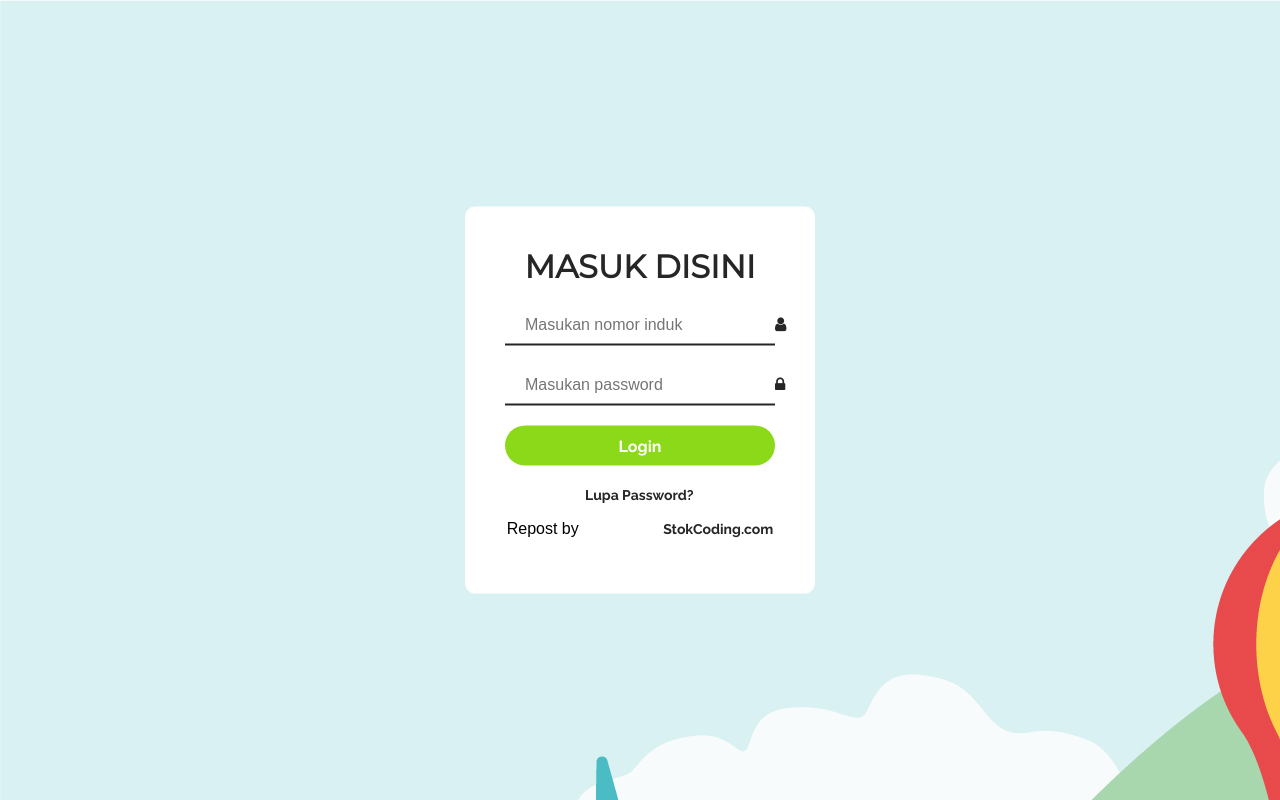
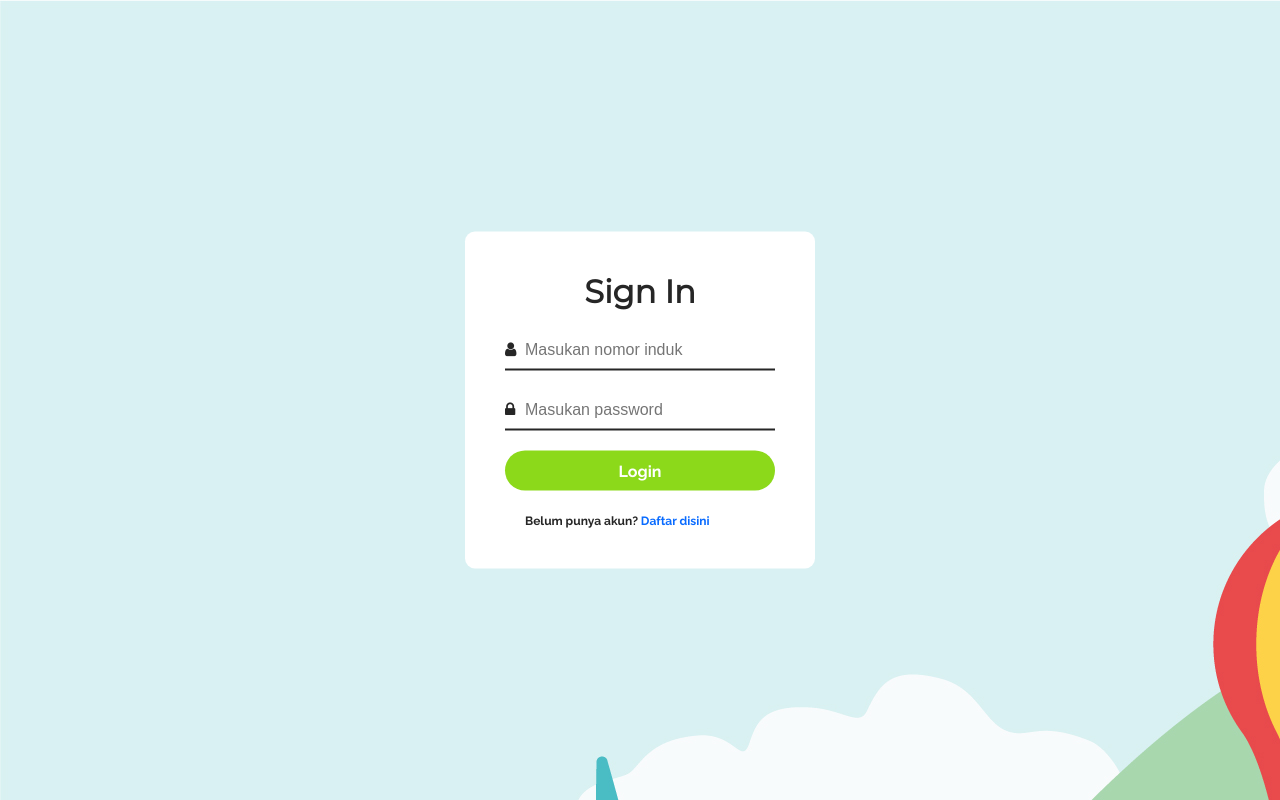
Before and after one commit to bagusrizky15/bsk09, a PHP site: page /bsk09/page/login.php in a window 1280 px wide. Run offline with PHP 8.4, Linux system fonts and the light colour scheme.

Commit message:
edit loginpage

```diff
--- a/asset/internal/css/style_1.css
+++ b/asset/internal/css/style_1.css
@@ -92,9 +92,13 @@ h1{
 
 .loginBox a{
 	color: #262626;
-	font-size: 14px;
-	font-weight: bold;
+	font-size: 12px;
 	text-decoration: none;
 	font-family: raleway;
-	padding-left: 80px;
+	padding: 20px;
+	align-content: center;
 }
+
+.loginBox a span {
+	color: #096BFF;
+}
--- a/page/login.php
+++ b/page/login.php
@@ -12,25 +12,21 @@
 
 <body>
 	<div class="loginBox">
-		<h1>MASUK DISINI</h1>
+		<h1>Sign In</h1>
 		<form action="cek_login.php" method="post">
 			<div class="inputBox">
+				<span><i class="fa fa-user" aria-hidden="true"></i></span>
 				<input type="text" name="user" autocomplete="off" placeholder="Masukan nomor induk">
-				<span><i class="fa fa-user" aria-hidden="true"></i></span>
 				</input>
 			</div>
 			<div class="inputBox">
+				<span><i class="fa fa-lock" aria-hidden="true"></i></span>
 				<input type="password" name="pass" autocomplete="off" placeholder="Masukan password">
-				<span><i class="fa fa-lock" aria-hidden="true"></i></span>
 				</input>
 			</div>
 			<input type="submit" name="login" value="Login">
 		</form>
-		<a href="#">Lupa Password?</a>
-		<br>
-		<center>
-			<p>Repost by <a href="https://stokcoding.com/" title="StokCoding.com" target="_blank">StokCoding.com</a></p>
-		</center>
+		<a href="#">Belum punya akun? <span>Daftar disini</span></a>
 	</div>
 </body>
 
```
